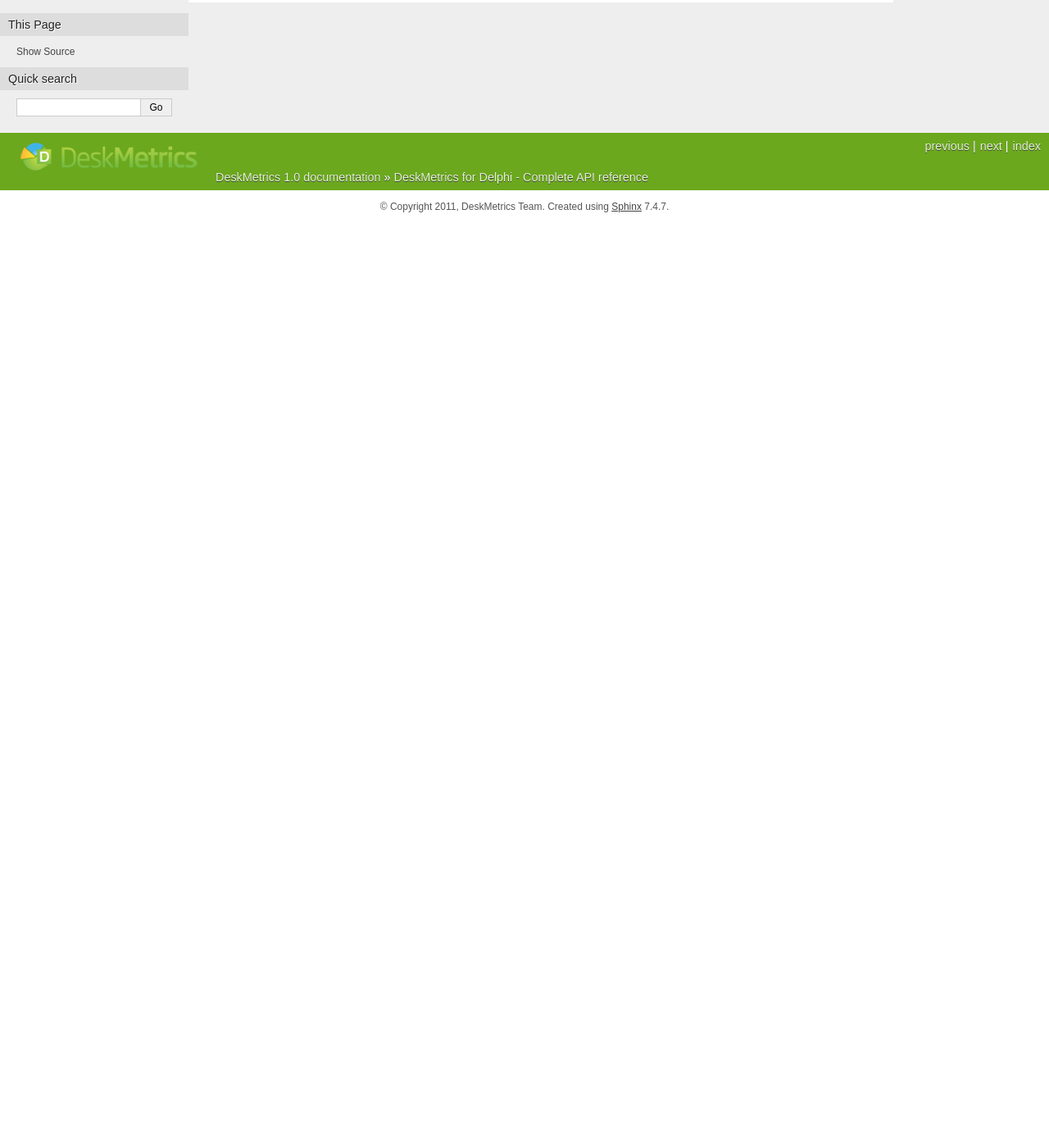
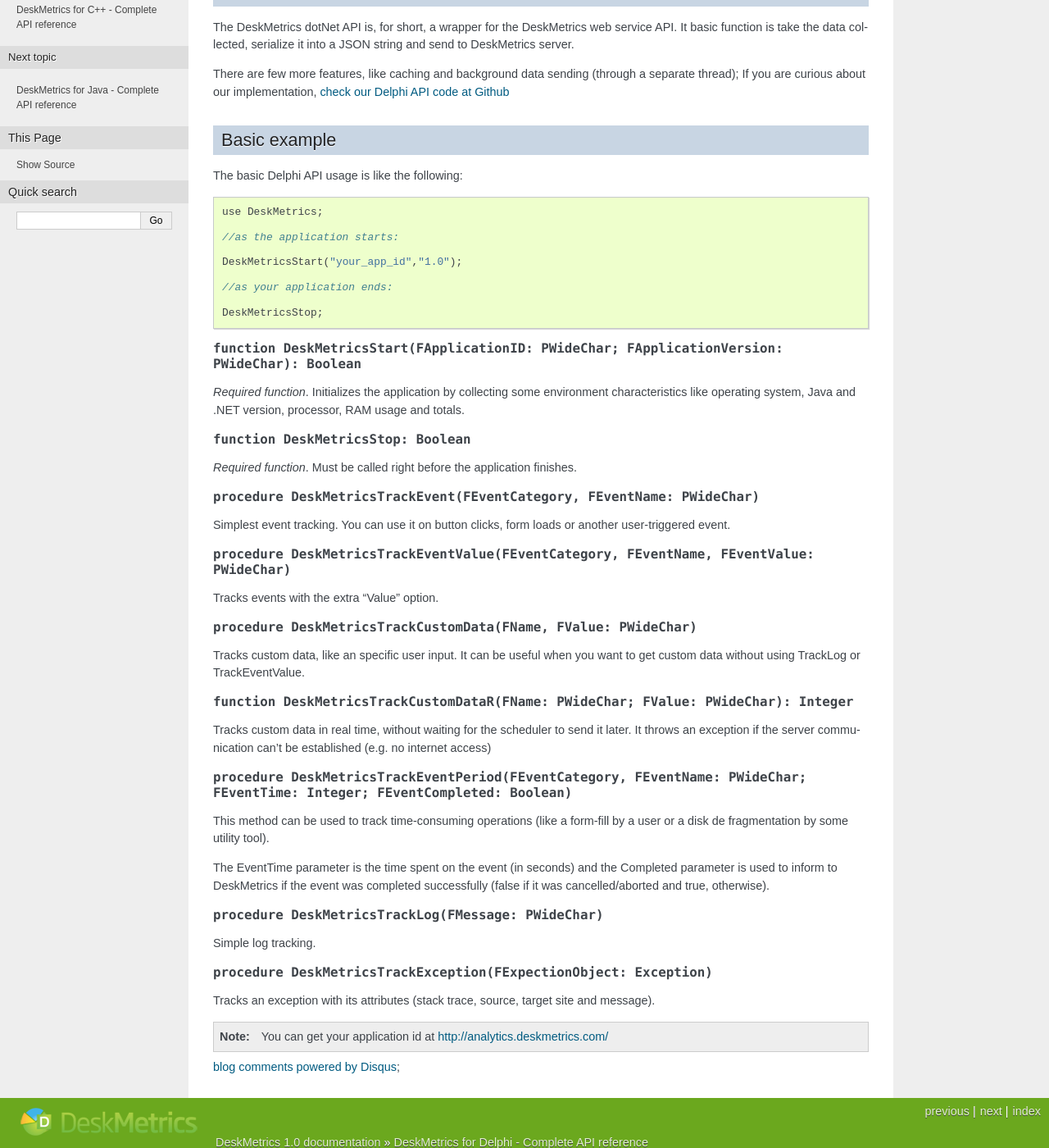
Before and after one commit to stephenhazeltine/Documentation, a Sphinx documentation site: the page built from source/Delphi_API.rst, in a window 1280 px wide and 1400 px high, scrolled down 270 px. Shown: the whole window at 82% size. Built offline with Sphinx 7.4.7, drawn with Linux system fonts in a browser that asks for light colours; comment, search, counter and statistics services are not loaded; before the commit the page ends 900 px from its top, so only the background shows below that; some of the changed text lies outside the part shown.

Commit message:
Adding Delphi API documentation

```diff
--- a/source/Delphi_API.rst
+++ b/source/Delphi_API.rst
@@ -2,3 +2,74 @@
 ==================================================
 
 You'd probably introduced to DeskMetrics through the :doc:`three minute tutorial<Delphi_3min>`, which cover basic things like downloading our library and DLL, adding it as a reference and making a very simple example using the DeskMetrics platform. If you didn't read it, we recommend reading it before reading the complete documentation.
+
+
+Basic information about DeskMetrics API
+----------------------------------------
+
+The DeskMetrics dotNet API is, for short, a wrapper for the DeskMetrics web service API. It basic function is take the data collected, serialize it into a JSON string and send to DeskMetrics server.
+
+There are few more features, like caching and background data sending (through a separate thread); If you are curious about our implementation, `check our Delphi API code at Github <http://github.com/deskmetrics/DelphiMetrics>`_
+
+
+Basic example
+--------------
+
+The basic Delphi API usage is like the following:
+
+
+.. code-block:: csharp
+
+    use DeskMetrics;
+
+    //as the application starts:
+
+    DeskMetricsStart("your_app_id","1.0");
+
+    //as your application ends:
+
+    DeskMetricsStop;
+
+
+.. function:: function DeskMetricsStart(FApplicationID: PWideChar; FApplicationVersion: PWideChar): Boolean
+
+*Required function*. Initializes the application by collecting some environment characteristics like operating system, Java and .NET version, processor, RAM usage and totals.
+
+.. function:: function DeskMetricsStop: Boolean
+
+*Required function*. Must be called right before the application finishes.
+
+.. function:: procedure DeskMetricsTrackEvent(FEventCategory, FEventName: PWideChar)
+
+Simplest event tracking. You can use it on button clicks, form loads or another user-triggered event.
+
+.. function:: procedure DeskMetricsTrackEventValue(FEventCategory, FEventName, FEventValue: PWideChar)
+
+Tracks events with the extra "Value" option.
+
+.. function:: procedure DeskMetricsTrackCustomData(FName, FValue: PWideChar)
+
+Tracks custom data, like an specific user input. It can be useful when you want to get custom data without using TrackLog or TrackEventValue.
+
+
+.. function:: function DeskMetricsTrackCustomDataR(FName: PWideChar; FValue: PWideChar): Integer
+
+Tracks custom data in real time, without waiting for the scheduler to send it later. It throws an exception if the server communication can't be established (e.g. no internet access)
+
+.. function:: procedure DeskMetricsTrackEventPeriod(FEventCategory, FEventName: PWideChar; FEventTime: Integer; FEventCompleted: Boolean)
+
+This method can be used to track time-consuming operations (like a form-fill by a user or a disk de fragmentation by some utility tool).
+
+The EventTime parameter is the time spent on the event (in seconds) and the Completed parameter is used to inform to DeskMetrics if the event was completed successfully (false if it was cancelled/aborted and true, otherwise).
+
+.. function:: procedure DeskMetricsTrackLog(FMessage: PWideChar)
+
+Simple log tracking.
+
+.. function:: procedure DeskMetricsTrackException(FExpectionObject: Exception)
+
+Tracks an exception with its attributes (stack trace, source, target site and message).
+
+.. note::
+
+    You can get your application id at http://analytics.deskmetrics.com/
```
